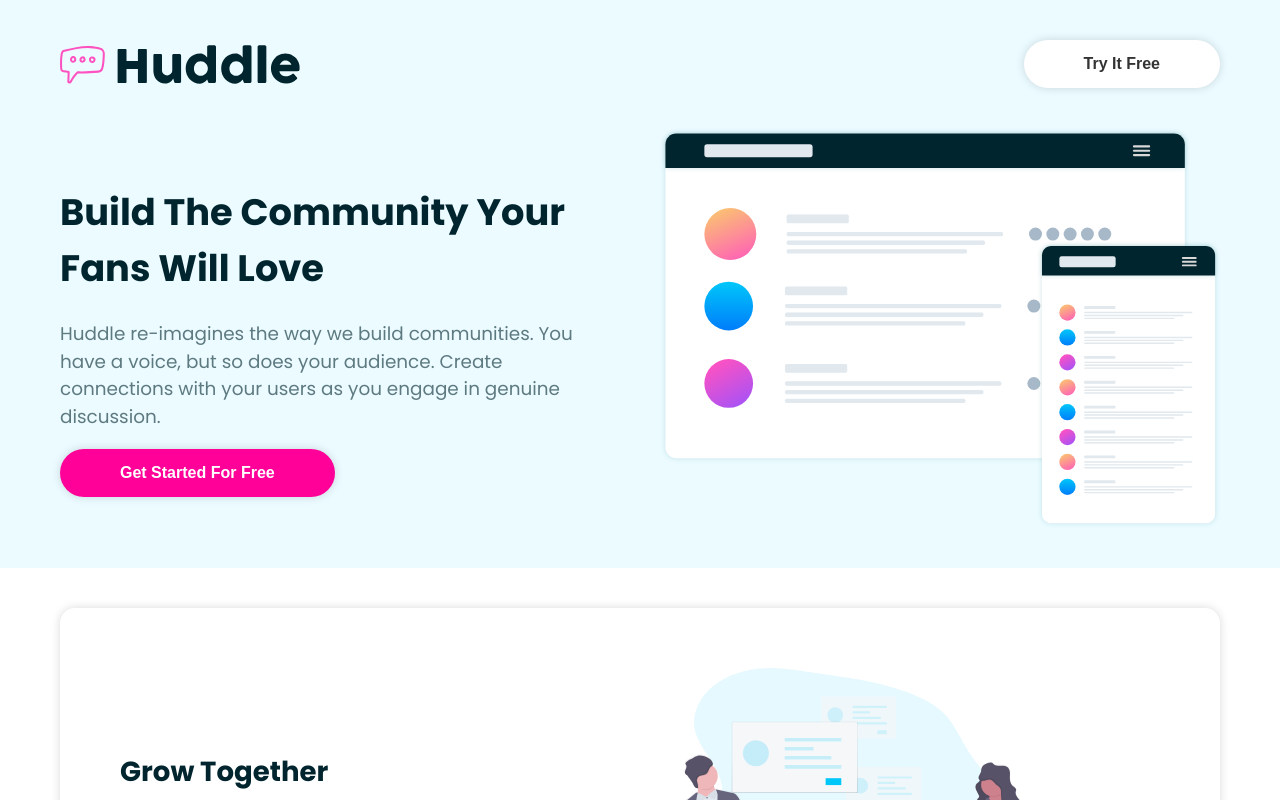
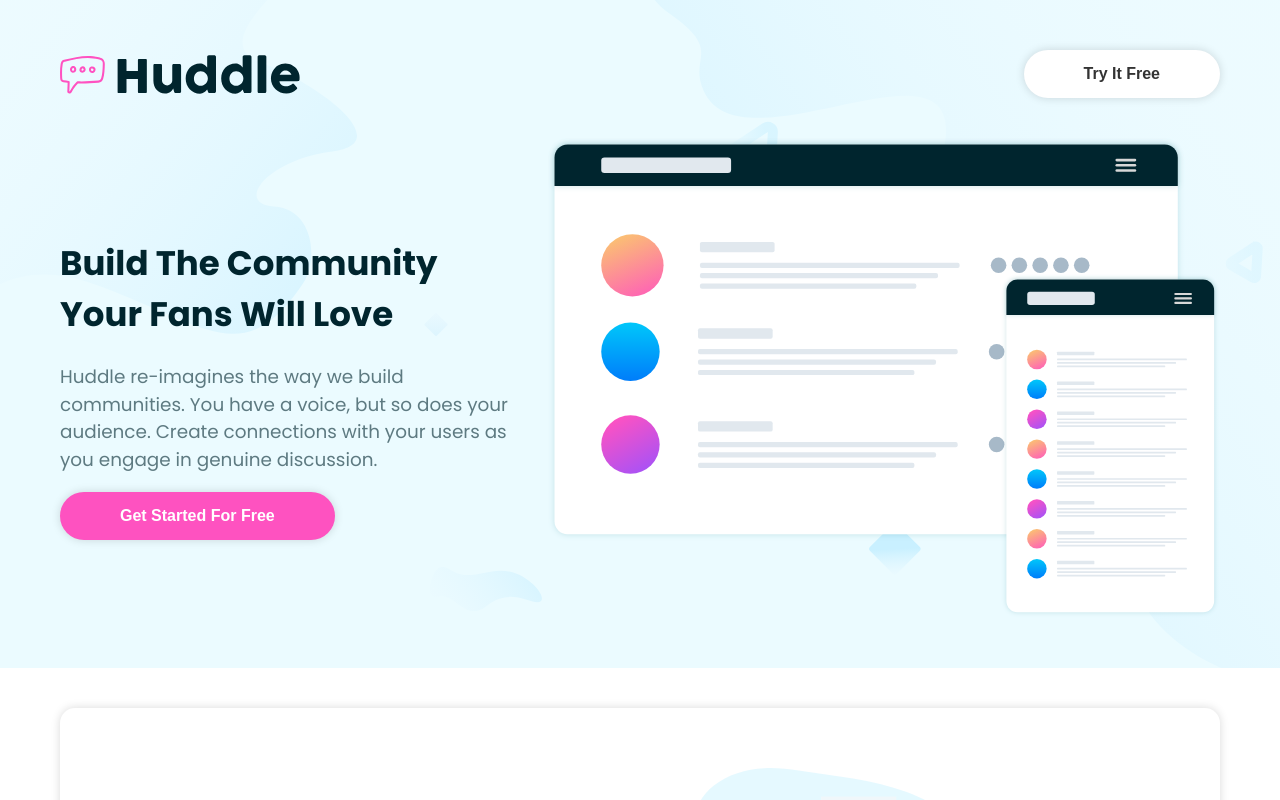
Before and after one commit to any2h/huddle-landing-page, a React (Create React App) app: page / in a window 1280 px wide. Shown: the top 800 px of the page. Built offline with nearby package versions, Linux system fonts and the light colour scheme.

Commit message:
minor fixes

```diff
--- a/src/components/Header.js
+++ b/src/components/Header.js
@@ -12,7 +12,7 @@ export default function Header() {
                     <Button>Try It Free</Button>
                 </Nav>
 
-                <Flex>
+                <Flex className='hero-section'>
                     <div>
                         <h1>Build The Community Your Fans Will Love</h1>
 
@@ -22,7 +22,7 @@ export default function Header() {
                             you engage in genuine discussion.
                         </p>
 
-                        <Button bg="#ff0099" color="#fff" >
+                        <Button bg="#FE52C0" color="#fff" >
                             Get Started For Free
                         </Button>
                     </div>
--- a/src/components/styles/Button.styled.js
+++ b/src/components/styles/Button.styled.js
@@ -10,9 +10,10 @@ export const Button = styled.button`
     box-shadow: 0 0 10px rgba(0, 0, 0, .15);
     background-color: ${({bg}) => bg || '#fff'};
     color: ${({color}) => color || '#333'};
+    transition: all .15s ease-in-out;
 
     &:hover {
-        opacity: .9;
+        opacity: .6;
         transform: scale(0.97);
     }
 `
--- a/src/components/styles/Header.styled.js
+++ b/src/components/styles/Header.styled.js
@@ -2,7 +2,13 @@ import styled from "styled-components";
 
 export const StyledHeader = styled.header`
     background-color: ${({theme}) => theme.colors.header};
-    padding: 40px 0;
+    background-image: url('./images/bg-hero-desktop.svg');
+    background-position: center;
+    padding: 50px 0;
+
+    h1 {
+        font-size: clamp(24px, 4vw, 34px);
+    }
 `
 
 export const Nav = styled.nav`
@@ -11,8 +17,15 @@ export const Nav = styled.nav`
     align-items: center;
     margin-bottom: 40px;
 
-    &+div > * {
-        flex: 1;
+    +.hero-section {
+
+        > div {
+            flex: 2;
+        }
+
+        > img {
+            flex: 3;
+        }
     }
 
     @media (max-width: ${({theme}) => theme.mobile}) {
@@ -30,7 +43,7 @@ export const Image = styled.img`
     margin-left: 40px;
 
     @media (max-width: ${({theme}) => theme.mobile}) {
-        margin: 40px 0 30px;
+        margin: 40px 0 10px;
         /* margin: 2rem 0 1.5rem; */
     }
 `
```
Also changed, not shown: public/images/bg-hero-desktop.svg (added).
